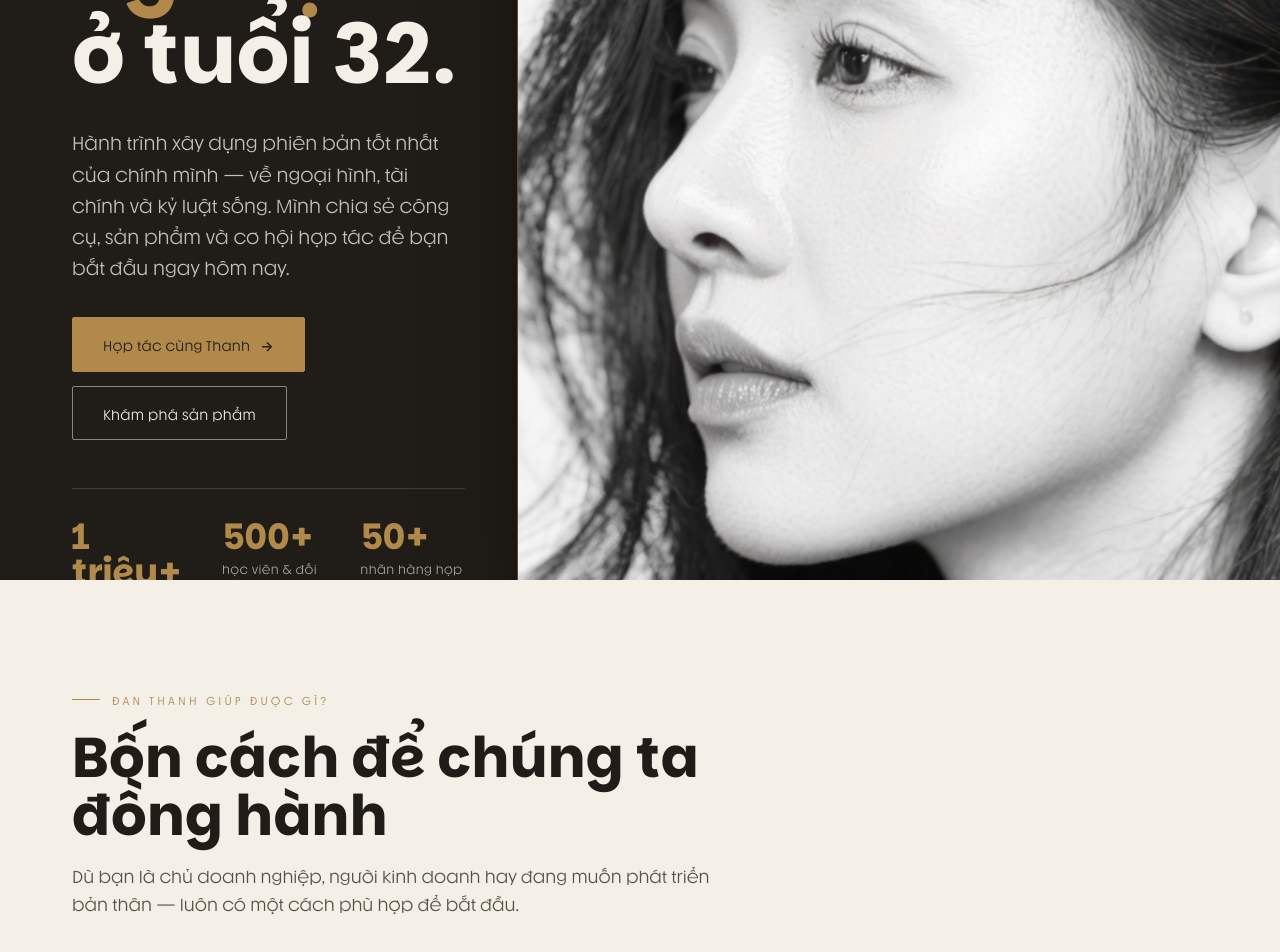
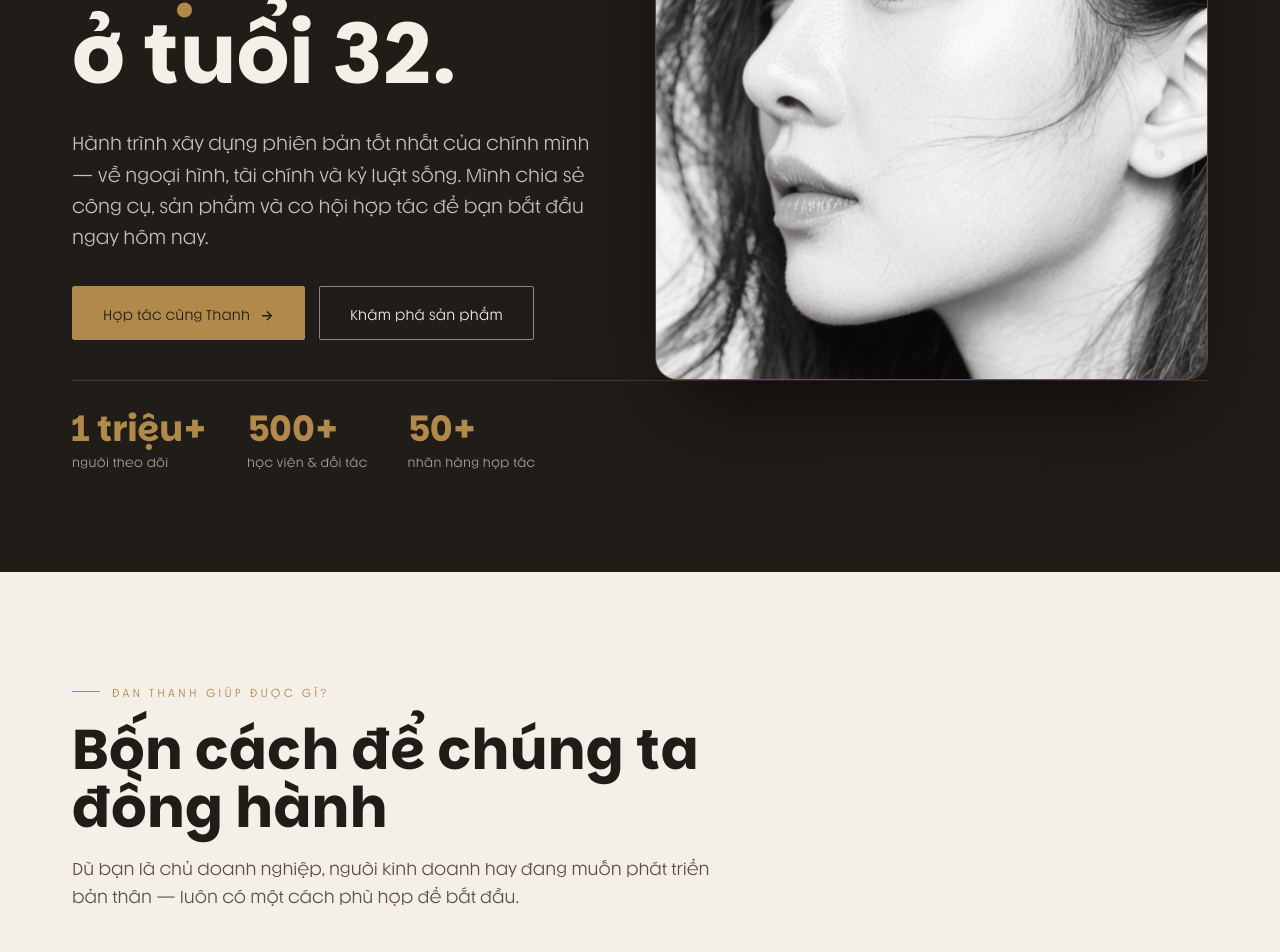
Before and after one commit to danthanh201/danthanh-web, a plain HTML site: page index.html in a window 1280 px wide. Shown: the part 534-1486 px from the top of the page. Drawn offline with Linux system fonts and the light colour scheme.

Commit message:
Hero: ảnh nhỏ lại, cao từ đầu tiêu đề đến gạch ngang dưới 2 nút; đưa tên lên trên, số liệu xuống dưới

```diff
--- a/index.html
+++ b/index.html
@@ -75,17 +75,18 @@ h1,h2,h3{font-family:var(--disp);font-weight:600;line-height:1.04;letter-spacing
 /* hero */
 .hero{background:var(--ink);color:var(--cream);position:relative;overflow:hidden;padding:150px 0 100px}
 .hero::before{content:"";position:absolute;width:680px;height:680px;border-radius:50%;background:radial-gradient(circle,rgba(176,137,75,.22),transparent 65%);top:-220px;right:-180px}
-.hero-grid{display:grid;grid-template-columns:1fr 1.04fr;gap:52px;align-items:stretch;position:relative;z-index:2}
+.hero .container{position:relative;z-index:2}
+.hero-grid{display:grid;grid-template-columns:1fr 1.04fr;gap:52px;align-items:stretch}
 .hero .eyebrow{color:var(--gold)}
 .hero h1{font-size:clamp(2.9rem,6.5vw,5.3rem);font-weight:600}
 .hero h1 .w{color:var(--gold)}
 .hero .lead{font-size:1.18rem;color:rgba(244,240,232,.78);max-width:46ch;margin:28px 0 36px;font-family:var(--body);line-height:1.65}
-.hero-actions{display:flex;gap:14px;flex-wrap:wrap}
-.hero-stats{display:flex;gap:40px;margin-top:48px;padding-top:30px;border-top:1px solid rgba(244,240,232,.15)}
+.hero-actions{display:flex;gap:14px;flex-wrap:wrap;margin-bottom:40px}
+.hero-stats{display:flex;gap:40px;margin-top:0;padding-top:30px;border-top:1px solid rgba(244,240,232,.15)}
 .hero-stats b{font-family:var(--disp);font-size:2.2rem;font-weight:700;color:var(--gold);display:block;line-height:1}
 .hero-stats span{font-size:.78rem;color:rgba(244,240,232,.65);letter-spacing:.03em}
 .hero-portrait{position:relative}
-.portrait-frame{aspect-ratio:4/5;height:100%;border:1px solid var(--line-gold);border-radius:22px;overflow:hidden;position:relative;
+.portrait-frame{height:100%;min-height:320px;border:1px solid var(--line-gold);border-radius:22px;overflow:hidden;position:relative;
   background:linear-gradient(160deg,#3a3028,#201c17);box-shadow:0 40px 90px -30px rgba(0,0,0,.7)}
 .hero-photo{position:absolute;inset:0;width:100%;height:100%;object-fit:cover;object-position:50% 20%;z-index:2}
 .portrait-frame .ph{position:absolute;inset:0;display:flex;flex-direction:column;align-items:center;justify-content:center;gap:14px;color:rgba(176,137,75,.9);z-index:1}
@@ -295,19 +296,15 @@ h1,h2,h3{font-family:var(--disp);font-weight:600;line-height:1.04;letter-spacing
 
 <!-- 1. HERO -->
 <section class="hero" id="top">
-  <div class="container hero-grid">
+  <div class="container">
+    <div class="eyebrow reveal">Nguyễn Khắc Đan Thanh</div>
+    <div class="hero-grid">
     <div class="hero-text reveal">
-      <div class="eyebrow">Nguyễn Khắc Đan Thanh</div>
       <h1>Giúp bạn <span class="w">đẹp</span>,<br><span class="w">giàu</span> &amp; <span class="w">kỷ luật</span><br>ở tuổi 32.</h1>
       <p class="lead">Hành trình xây dựng phiên bản tốt nhất của chính mình — về ngoại hình, tài chính và kỷ luật sống. Mình chia sẻ công cụ, sản phẩm và cơ hội hợp tác để bạn bắt đầu ngay hôm nay.</p>
       <div class="hero-actions">
         <a href="detail.html?item=hop-tac" class="btn btn-gold">Hợp tác cùng Thanh <span class="arw">→</span></a>
         <a href="#products" class="btn btn-line on-dark">Khám phá sản phẩm</a>
-      </div>
-      <div class="hero-stats">
-        <div><b>1 triệu+</b><span>người theo dõi</span></div>
-        <div><b>500+</b><span>học viên &amp; đối tác</span></div>
-        <div><b>50+</b><span>nhãn hàng hợp tác</span></div>
       </div>
     </div>
     <div class="hero-portrait reveal">
@@ -316,6 +313,12 @@ h1,h2,h3{font-family:var(--disp);font-weight:600;line-height:1.04;letter-spacing
         <div class="ph"><span class="mono">ĐT</span><small>Ảnh chân dung</small></div>
       </div>
       <div class="portrait-tag"><b>Est. 32</b><span>Đẹp · Giàu · Kỷ luật</span></div>
+    </div>
+    </div>
+    <div class="hero-stats reveal">
+      <div><b>1 triệu+</b><span>người theo dõi</span></div>
+      <div><b>500+</b><span>học viên &amp; đối tác</span></div>
+      <div><b>50+</b><span>nhãn hàng hợp tác</span></div>
     </div>
   </div>
 </section>
```
